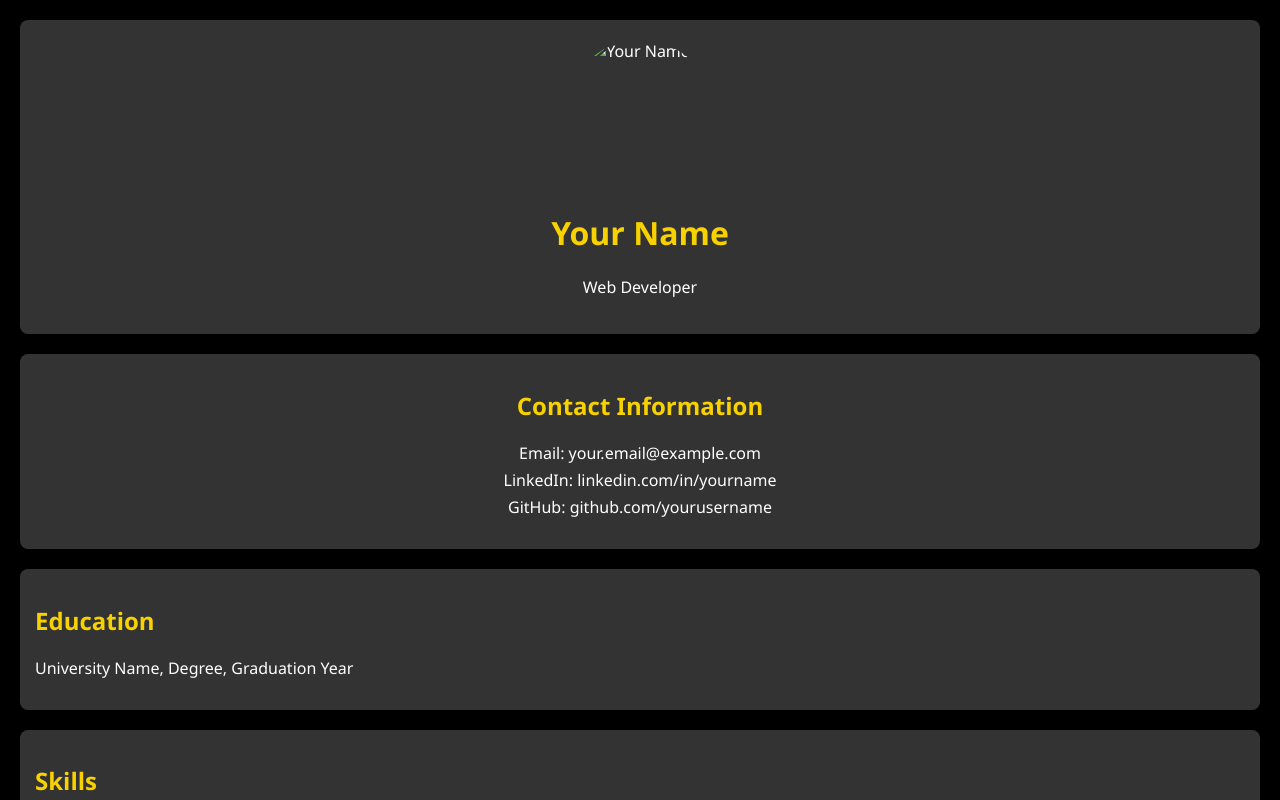
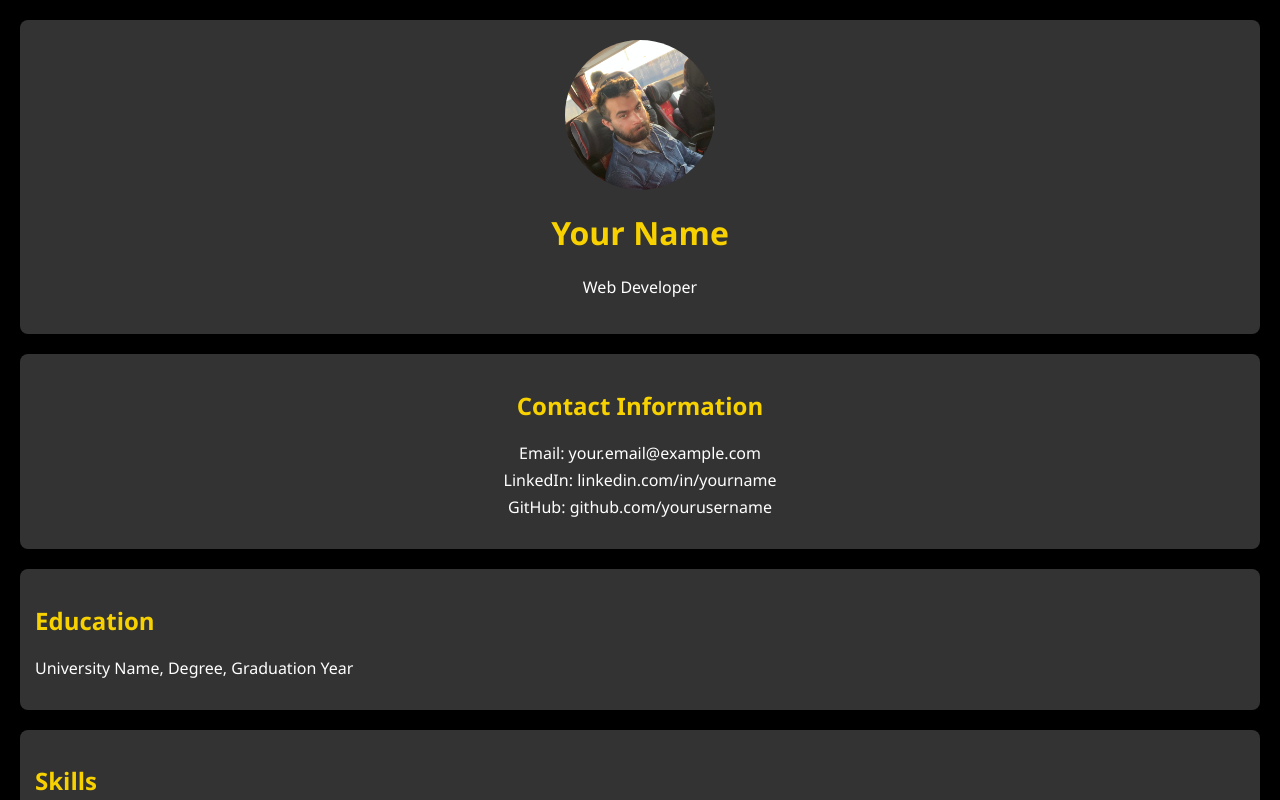
Before and after one commit to QandilHussein/Qandil, a plain HTML site: page index.html in a window 1280 px wide. Shown: the top 800 px of the page. Drawn offline with Linux system fonts and the light colour scheme.

Commit message:
Update index.html

```diff
--- a/index.html
+++ b/index.html
@@ -117,7 +117,7 @@
 
     <header>
         <div class="profile-img">
-            <img src="your-photo.jpg" alt="Your Name" loading="lazy">
+            <img src="IMG_0814.jpeg" alt="Your Name" loading="lazy">
         </div>
         <h1>Your Name</h1>
         <p>Web Developer</p>
```
